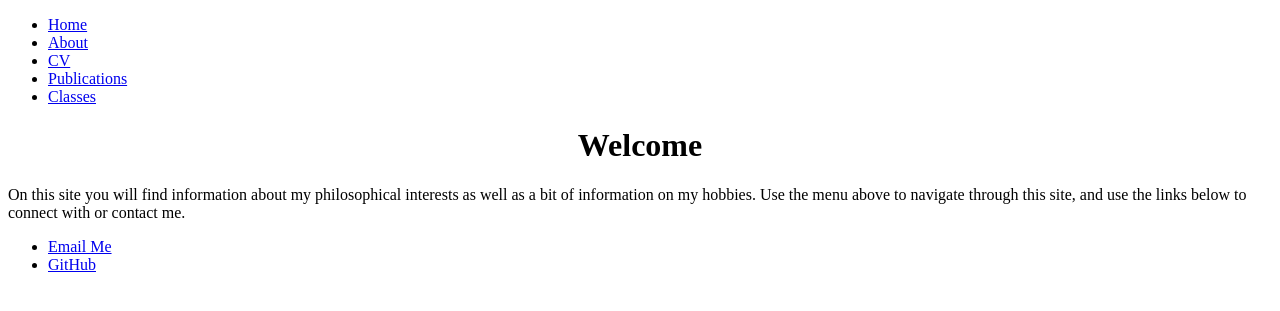
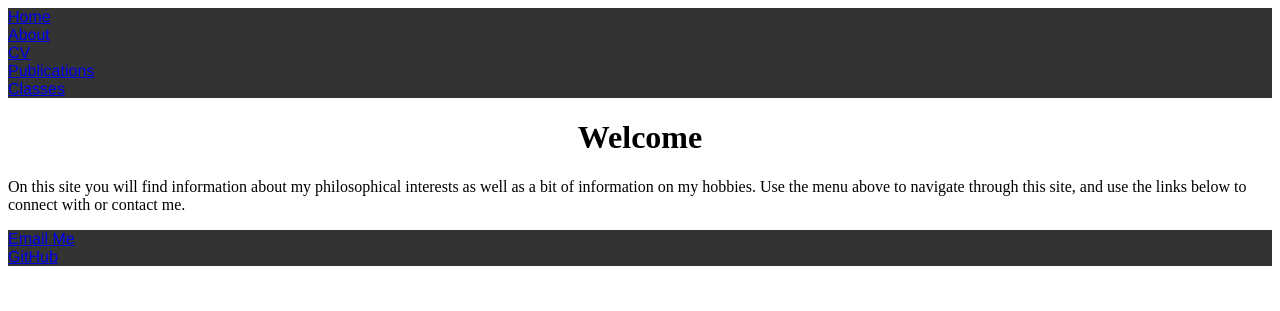
Before and after one commit to kevinjpatton/kevinjpatton.github.io, a Jekyll site: the page built from index.html, in a window 1280 px wide. Shown: the top 311 px of the page. Built offline with Jekyll 4.4.1, drawn with Linux system fonts in a browser that asks for light colours; Markdown is read by kramdown in place of the engine named in the settings.

Commit message:
Update main.css

```diff
--- a/css/main.css
+++ b/css/main.css
@@ -2,7 +2,7 @@
 <style>
 body {margin: 0;}
 
-ul.topnav {
+ul {
     list-style-type: none;
     margin: 0;
     padding: 0;
```
